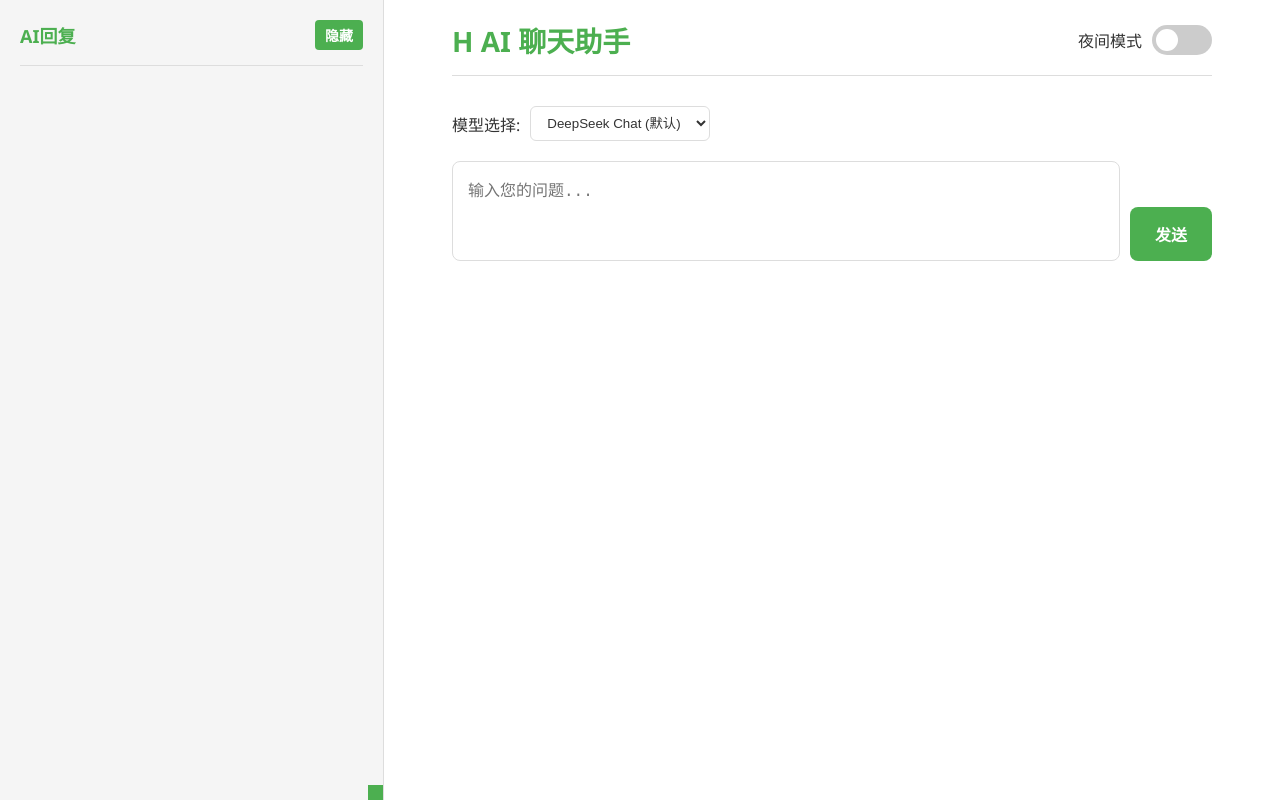
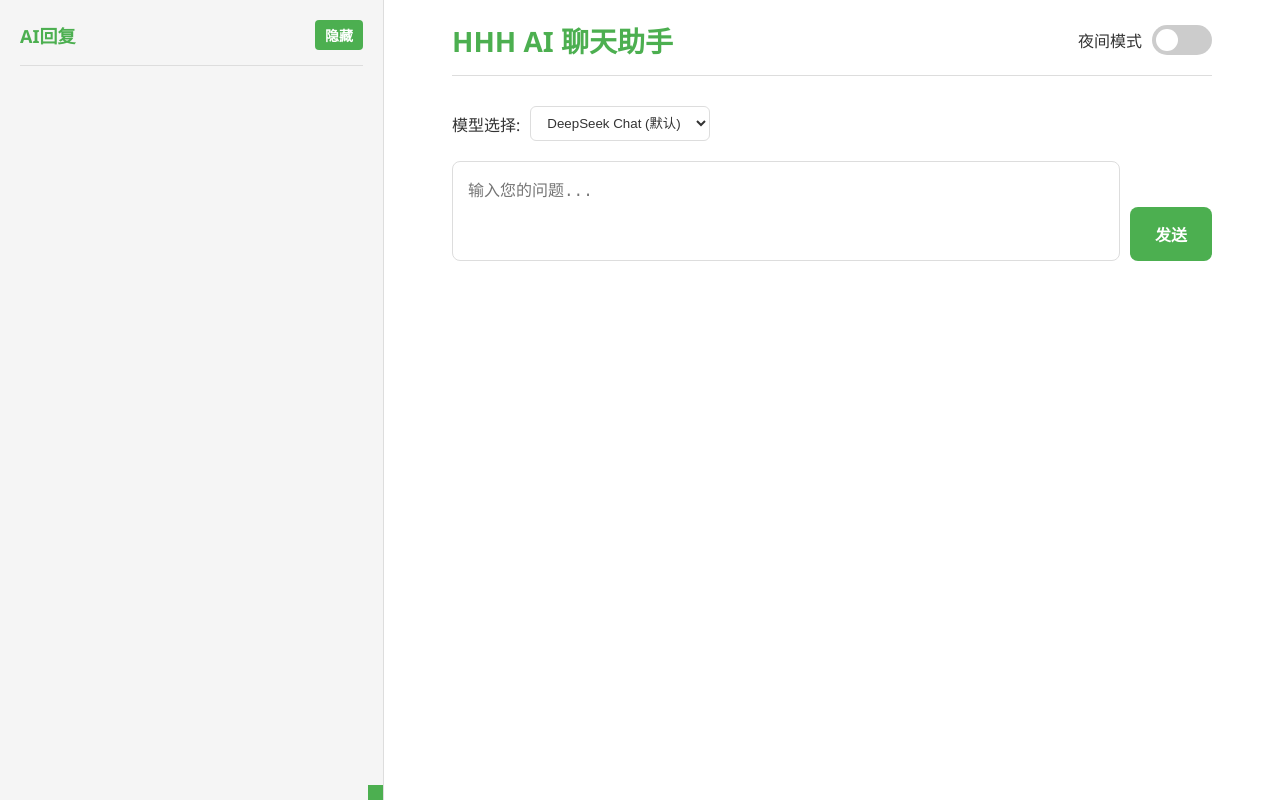
Before and after one commit to Heiml/chatDP.github.io, a plain HTML site: page index.html in a window 1280 px wide. Drawn offline with nearby package versions, Linux system fonts and the light colour scheme.

Commit message:
更新 index.html

```diff
--- a/index.html
+++ b/index.html
@@ -3,7 +3,7 @@
 <head>
     <meta charset="UTF-8">
     <meta name="viewport" content="width=device-width, initial-scale=1.0">
-    <title>DeepSeek AI 聊天助手</title>
+    <title>HHH AI 聊天助手</title>
     <!-- 引入 highlight.js 代码高亮 -->
     <link rel="stylesheet" href="https://cdnjs.cloudflare.com/ajax/libs/highlight.js/11.7.0/styles/github.min.css">
     <link rel="stylesheet" href="https://cdnjs.cloudflare.com/ajax/libs/highlight.js/11.7.0/styles/github-dark.min.css">
@@ -383,7 +383,7 @@
     <div class="main-content">
         <div class="main-content-container">
             <header>
-                <h1>H AI 聊天助手</h1>
+                <h1>HHH AI 聊天助手</h1>
                 <div class="mode-toggle">
                     <span>夜间模式</span>
                     <label class="toggle-switch">
```
